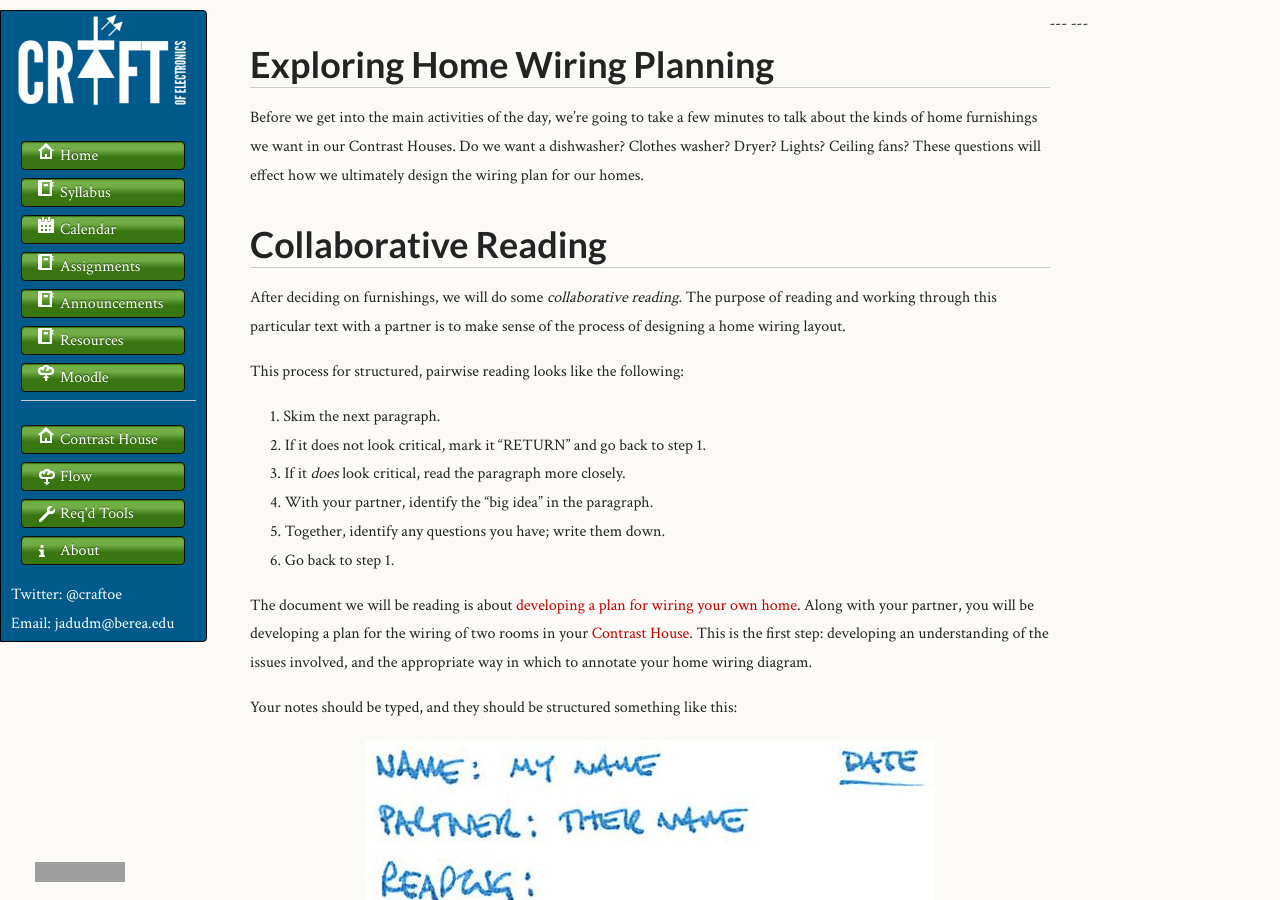
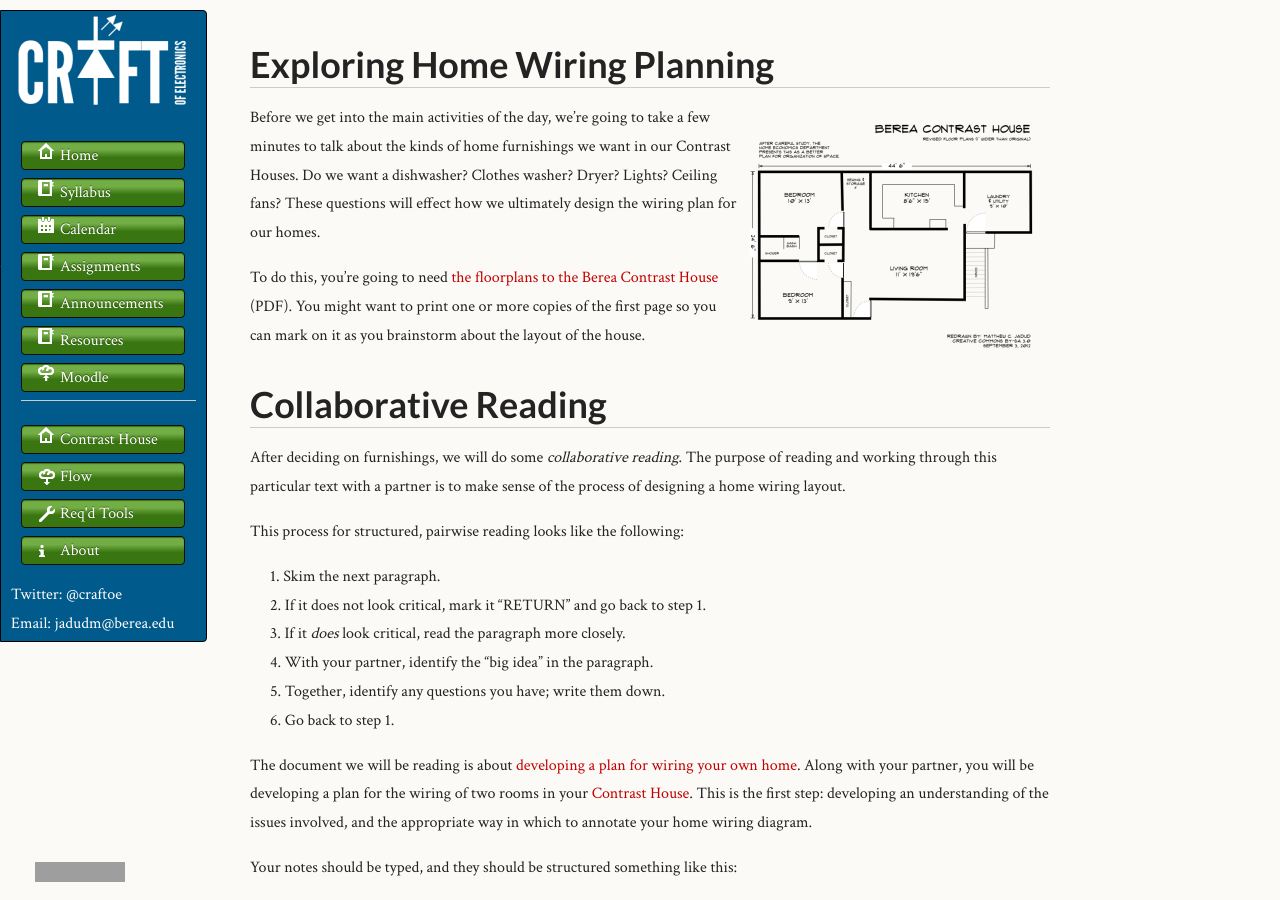
Before and after one commit to craftofelectronics/craftofelectronics.github.com, a Jekyll site: the page built from assignments/exploring-home-wiring-planning.md, in a window 1280 px wide and 900 px high. Built offline with Jekyll 4.4.1, drawn with Linux system fonts in a browser that asks for light colours; grey boxes are pictures that could not be loaded.

Commit message:
Including an image and the floorplan.

```diff
--- a/_includes/footer.html
+++ b/_includes/footer.html
@@ -1,6 +1,3 @@
----
----
-
 <footer>
 	<!--
   <p>
--- a/assignments/exploring-home-wiring-planning.md
+++ b/assignments/exploring-home-wiring-planning.md
@@ -5,7 +5,11 @@ title: Exploring Home Wiring Planning
 
 # Exploring Home Wiring Planning
 
+<img align="right" src="{{site.url}}/images/berea-contrast-house-revised-floorplan-300.png" />
+
 Before we get into the main activities of the day, we're going to take a few minutes to talk about the kinds of home furnishings we want in our Contrast Houses. Do we want a dishwasher? Clothes washer? Dryer? Lights? Ceiling fans? These questions will effect how we ultimately design the wiring plan for our homes.
+
+To do this, you're going to need [the floorplans to the Berea Contrast House]({{site.url}}/downloads/berea-contrast-house-floorplan.pdf) (PDF). You might want to print one or more copies of the first page so you can mark on it as you brainstorm about the layout of the house.
 
 # Collaborative Reading
 
```
Also changed, not shown: images/berea-contrast-house-revised-floorplan-300.png (added), images/berea-contrast-house-revised-floorplan.png (added), 1 other file.
